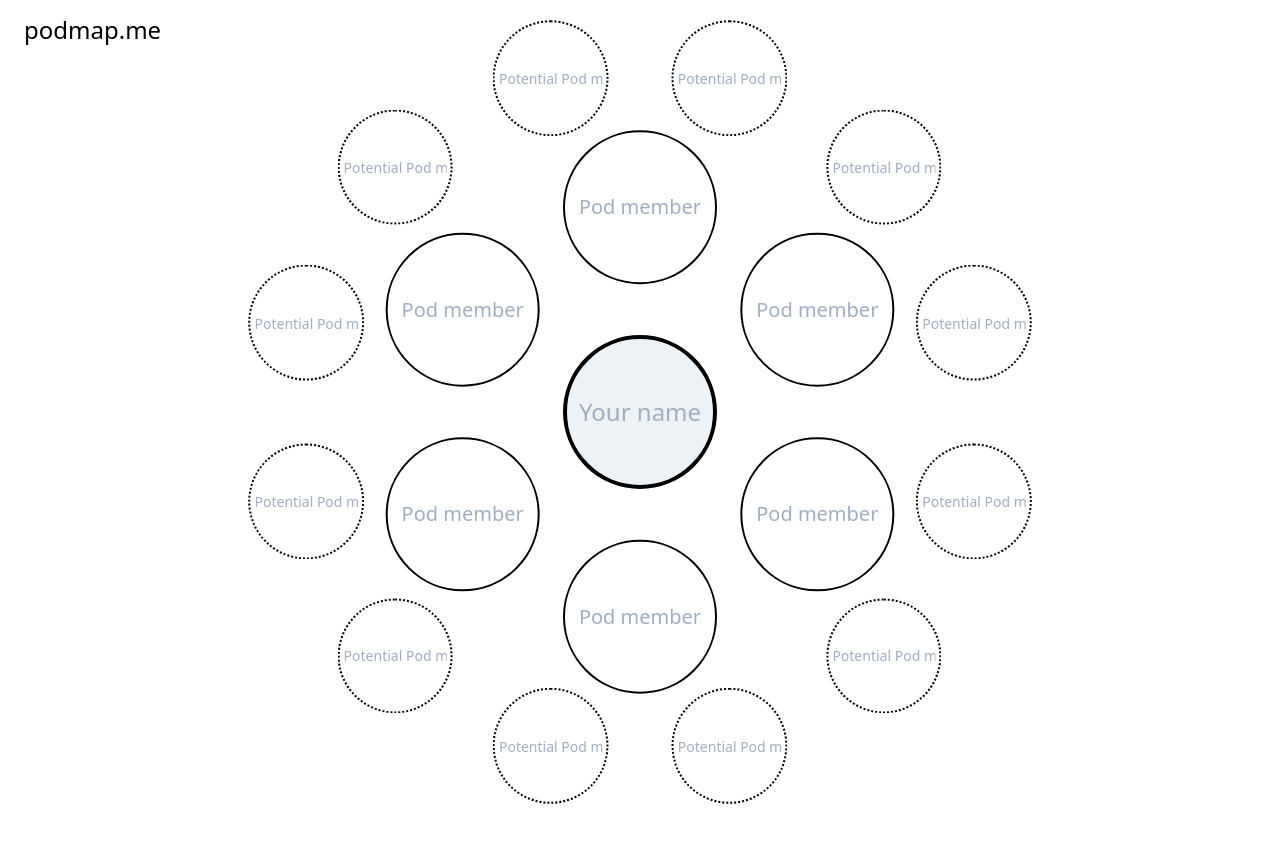
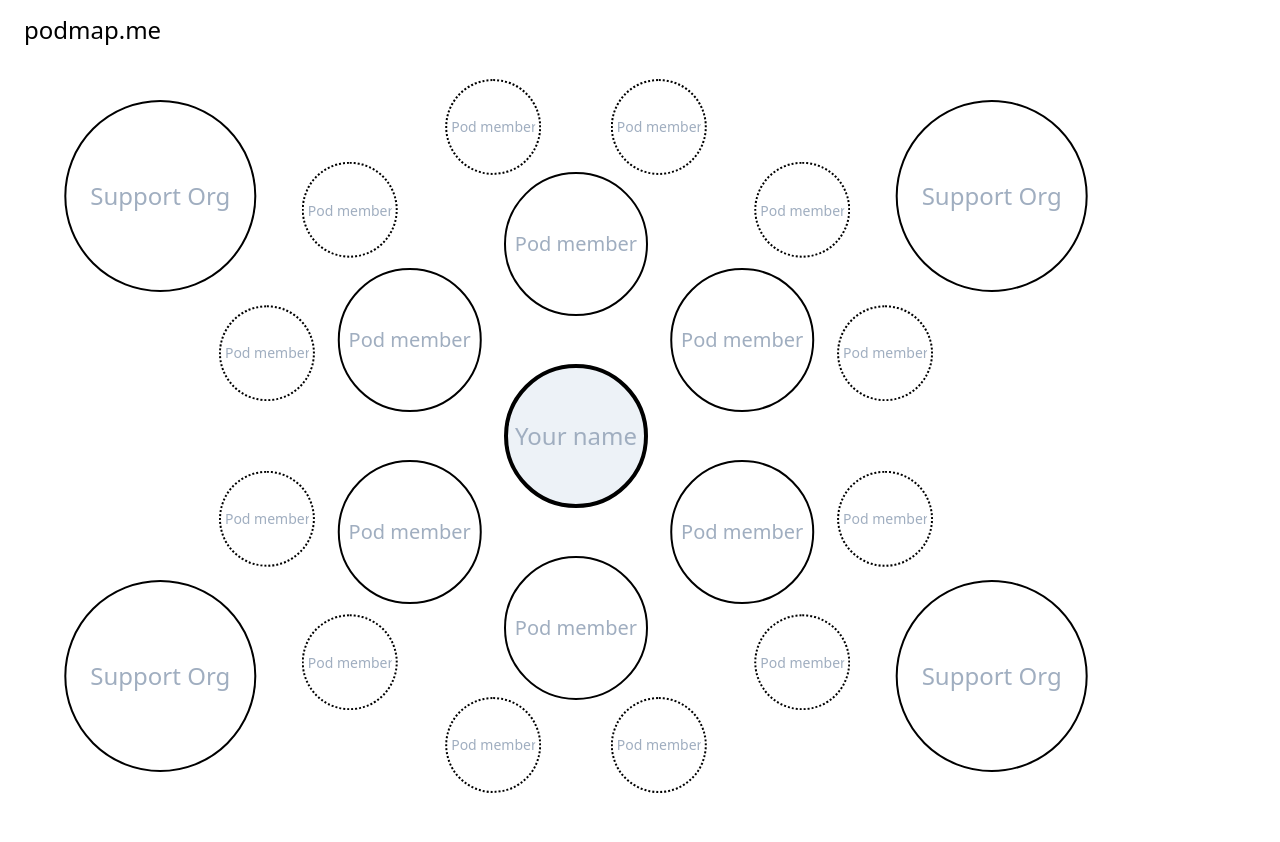
Before and after one commit to understory-garden/podmap.me, a Next.js app: page / in a window 1280 px wide. Shown: the top 842 px of the page. Before the commit the page ends 812 px from the top, so only its background shows below. Built offline with nearby package versions, Linux system fonts and the light colour scheme.

Commit message:
add support orgs

```diff
--- a/pages/index.jsx
+++ b/pages/index.jsx
@@ -55,9 +55,9 @@ export default function IndexPage() {
   return (
     <div>
       <Nav />
-      <div className="w-screen relative">
+      <div className="w-screen h-screen relative">
         <div className="pod-container">
-          <CircleLayout className="m-auto" style={{"--rel": 0.333, "--d": "12vw", "--tan" : 0.5}}>
+          <CircleLayout className="m-auto" style={{"--rel": 0.333, "--d": "9rem", "--tan" : 0.5}}>
             <div className="pod-element border-4 bg-gray-200">
               <input placeholder="Your name"
                      className="pod-input"
@@ -70,7 +70,7 @@ export default function IndexPage() {
           </CircleLayout>
         </div>
         <div className="pod-container">
-          <CircleLayout className="m-auto" style={{"--rel": 0.333, "--d": "12vw", "--tan" : 0.5}}>
+          <CircleLayout className="m-auto" style={{"--rel": 0.333, "--d": "9rem", "--tan" : 0.5}}>
             {[0, 1, 2, 3, 4, 5].map(i => (
               <div className="pod-element" key={i}>
                 <input placeholder="Pod member"
@@ -88,10 +88,10 @@ export default function IndexPage() {
           </CircleLayout>
         </div>
         <div className="pod-container">
-          <CircleLayout className="m-auto" style={{"--rel": 2, "--d": "9vw", "--tan" : 0.5}}>
+          <CircleLayout className="m-auto" style={{"--rel": 2.333, "--d": "6rem", "--tan" : 0.5}}>
             {[0, 1, 2, 3, 4, 5, 6, 7, 8, 9, 10, 11].map(i => (
               <div className="pod-element border-dotted" key={i}>
-                <input placeholder="Potential Pod member"
+                <input placeholder="Pod member?"
                        className="pod-input text-sm"
                        value={(podmap && podmap.potentialThings && podmap.potentialThings[i]) || ""}
                        onChange={e => {
@@ -105,6 +105,24 @@ export default function IndexPage() {
             ))}
           </CircleLayout>
         </div>
+        <div className="pod-container">
+          <CircleLayout className="m-auto" style={{"--rel": 1, "--d": "12rem", "--tan" : 0.4}}>
+            {[0, 1, 2, 3, 4, 5].map(i => (
+              <div className={`pod-element  ${((i === 2) || (i === 5)) && 'hidden'}`} key={i}>
+                <input placeholder="Support Org"
+                       className="pod-input"
+                       value={(podmap && podmap.supportOrgs && podmap.supportOrgs[i]) || ""}
+                       onChange={e => {
+                         setPodmap(pm => {
+                           pm.supportOrgs = pm.supportOrgs || []
+                           pm.supportOrgs[i] = e.target.value
+                           return {...pm}
+                         })
+                       }}/>
+              </div>
+            ))}
+          </CircleLayout>
+        </div>
       </div>
     </div>
   )
--- a/styles/index.css
+++ b/styles/index.css
@@ -49,7 +49,7 @@
 }
 
 .pod-container {
-    @apply -mt-12 w-screen h-screen absolute pointer-events-none flex flex-col justify-center;
+    @apply mx-auto -mt-6 w-288 h-screen absolute pointer-events-none flex flex-col justify-center;
 }
 
 /* Start purging... */
--- a/tailwind.config.js
+++ b/tailwind.config.js
@@ -11,6 +11,11 @@ module.exports = {
       colors: {
         'accent-1': '#333',
       },
+      spacing: {
+        128: '32rem',
+        256: '64rem',
+        288: '72rem'
+      },
     },
   },
   variants: {},
```
